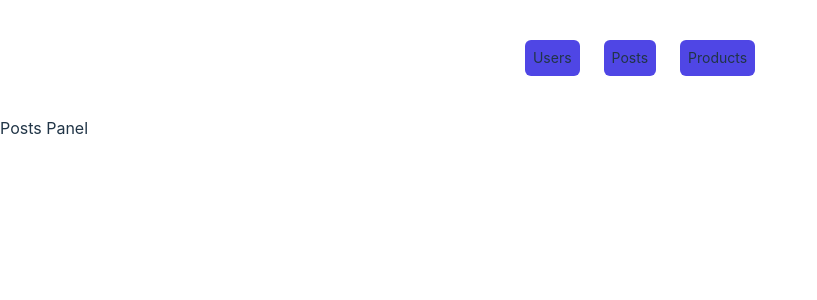
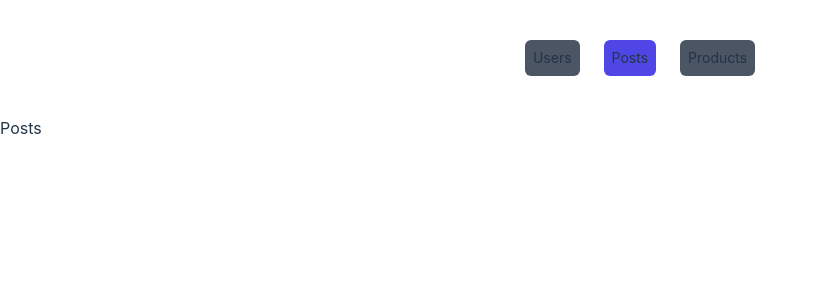
Before and after one commit to atoofah/my-first-app, a React (Vite) app: page / in a window 1280 px wide. Both pictures are taken after a click on the element "Posts". Shown: the top 300 px of the page, without its empty margins (0-817 px from the left). Built offline with nearby package versions, Linux system fonts and the light colour scheme.

Commit message:
active tab

```diff
--- /dev/null
+++ b/src/components/Posts.jsx
@@ -0,0 +1,5 @@
+const Posts = () => {
+  return <div>Posts</div>;
+};
+
+export default Posts;
--- /dev/null
+++ b/src/components/Products.jsx
@@ -0,0 +1,5 @@
+const Products = () => {
+  return <div>Products</div>;
+};
+
+export default Products;
--- /dev/null
+++ b/src/components/Users.jsx
@@ -0,0 +1,5 @@
+const Users = () => {
+  return <div>Users</div>;
+};
+
+export default Users;
--- a/src/lists/index.jsx
+++ b/src/lists/index.jsx
@@ -1,10 +1,14 @@
+import Posts from "../components/Posts";
+import Products from "../components/Products";
+import Users from "../components/Users";
+
 export const TABS_LIST = [
-  { id: 1, name: "users", title: "Users", tabPanel: <h2>User Panel</h2> },
-  { id: 2, name: "posts", title: "Posts", tabPanel: <h2>Posts Panel</h2> },
+  { id: 1, name: "users", title: "Users", tabPanel: <Users /> },
+  { id: 2, name: "posts", title: "Posts", tabPanel: <Posts /> },
   {
     id: 3,
     name: "products",
     title: "Products",
-    tabPanel: <h2>Products Panel</h2>,
+    tabPanel: <Products />,
   },
 ];
--- a/src/shared/Tab.jsx
+++ b/src/shared/Tab.jsx
@@ -1,7 +1,11 @@
-const Tab = ({ children, onClick }) => {
+const Tab = ({ isActive, children, onClick }) => {
   return (
     <div
-      className="mx-3 bg-indigo-600 hover:bg-indigo-700 rounded-md p-2 cursor-pointer duration-300 text-sm "
+      className={`mx-3 ${
+        isActive
+          ? "bg-indigo-600 hover:bg-indigo-700 "
+          : "bg-gray-600 hover:bg-gary-700"
+      } rounded-md p-2 cursor-pointer duration-300 text-sm`}
       onClick={onClick}
     >
       {children}
--- a/src/shared/TabPanel.jsx
+++ b/src/shared/TabPanel.jsx
@@ -0,0 +1,5 @@
+const TabPanel = () => {
+  return <div>TabPanel</div>;
+};
+
+export default TabPanel;
--- a/src/shared/Tabs.jsx
+++ b/src/shared/Tabs.jsx
@@ -11,7 +11,14 @@ const Tabs = () => {
     <div>
       <div className="flex items-center justify-center my-10">
         {TABS_LIST.map((tab, idx) => (
-          <Tab key={tab.id} onClick={() => setTemIdx(idx)}>
+          <Tab
+            key={tab.id}
+            onClick={() => {
+              setTemIdx(idx);
+              setActiveTab(tab.name);
+            }}
+            isActive={activeTab === tab.name}
+          >
             {tab.title}
           </Tab>
         ))}
```
